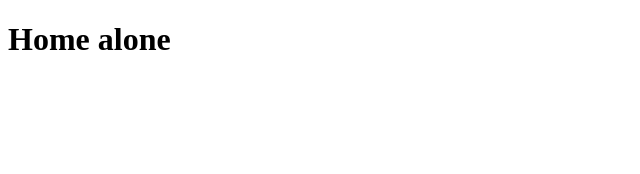
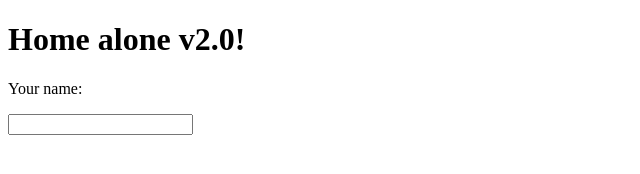
Before and after one commit to Roxel234/linode_app, a website: page index.html in a window 1280 px wide. Shown: the whole page, without its empty margins (0-640 px from the left). Drawn offline with Linux system fonts and the light colour scheme.

Commit message:
Experiment

```diff
--- a/index.html
+++ b/index.html
@@ -6,6 +6,8 @@
 	<title>Home Page</title>
 </head>
 <body>
-	<h1>Home alone</h1>
+	<h1>Home alone v2.0!</h1>
+	<p>Your name:</p>
+	<input type="text">
 </body>
 </html>
--- a/index.js
+++ b/index.js
@@ -2,7 +2,7 @@ const express = require("express");
 const app = express();
 const port = process.env.PORT || 8080;
 const { readFile } = require("fs");
-//Hey
+
 app.get("/",function(req,res){
 	readFile("./index.html","utf-8",(err,html)=>{
 		if (err) {
```
